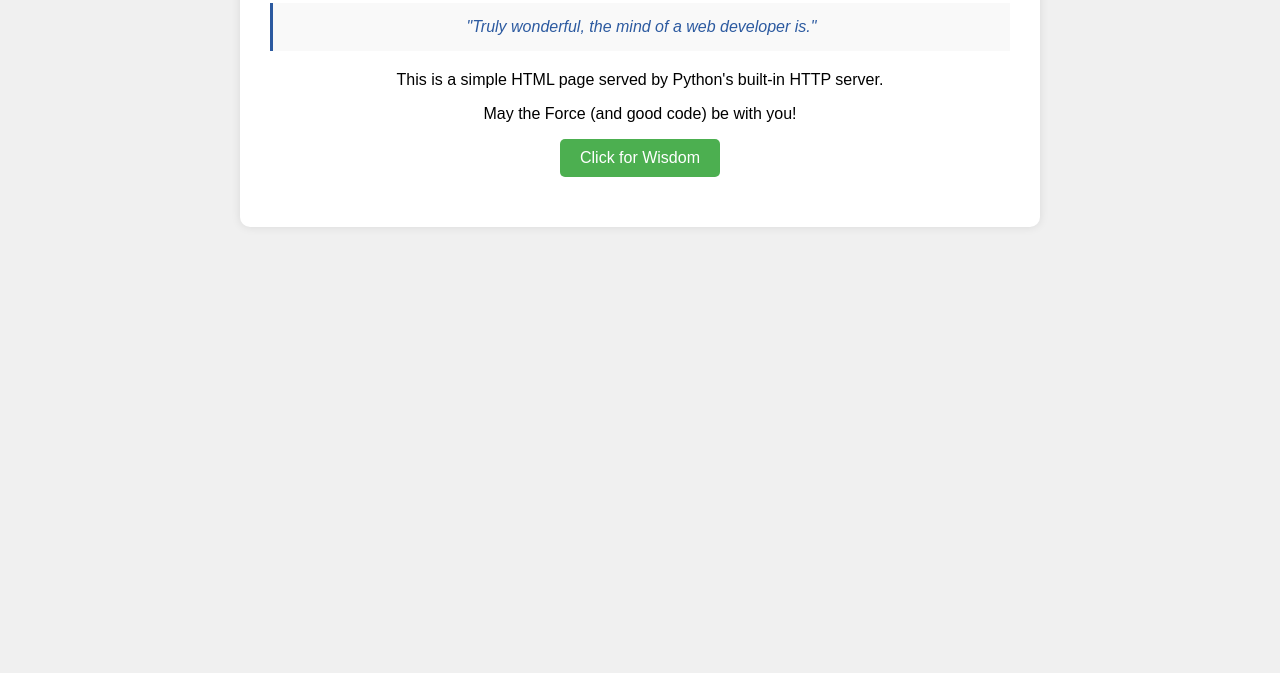
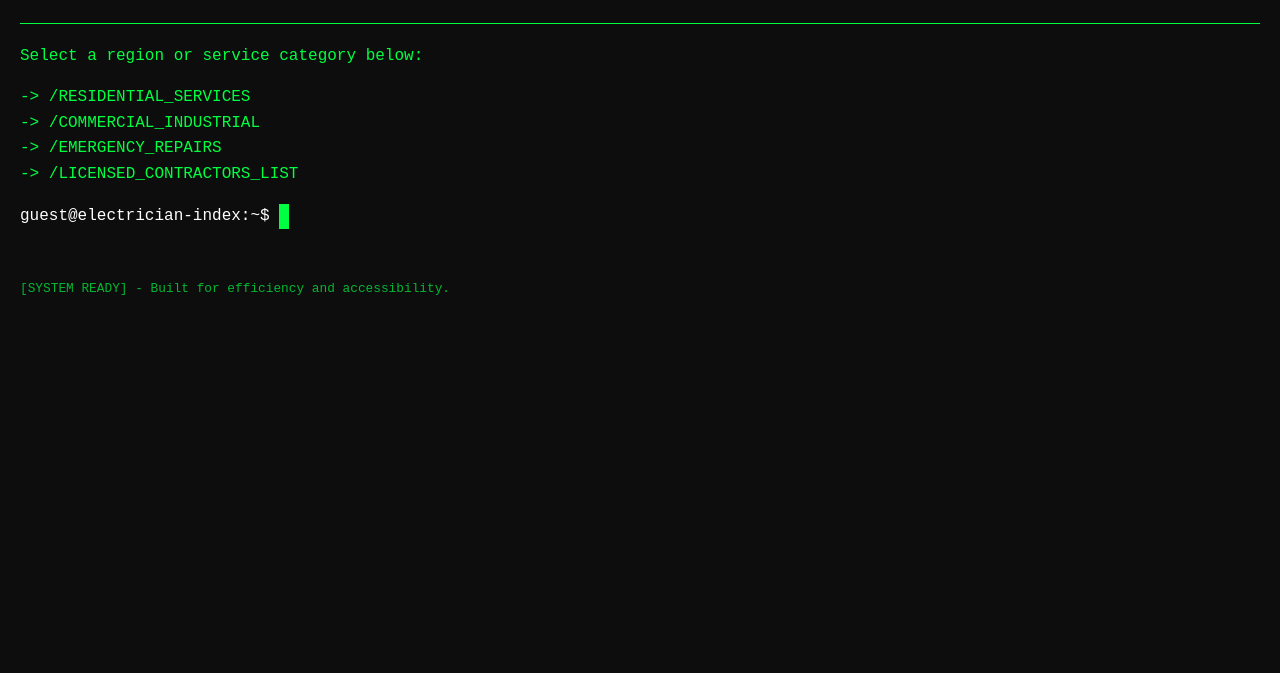
Before and after one commit to Turbo-the-tech-dev/ELECTRICIAN-INDEX, a website: page index.html in a window 1280 px wide. Shown: the part 127-800 px from the top of the page. Drawn offline with Linux system fonts and the light colour scheme.

Commit message:
Update index.html to simple Linux style

```diff
--- a/index.html
+++ b/index.html
@@ -3,68 +3,94 @@
 <head>
     <meta charset="UTF-8">
     <meta name="viewport" content="width=device-width, initial-scale=1.0">
-    <title>Yoda's Web Server</title>
+    <title>ELECTRICIAN-INDEX:~$</title>
     <style>
+        :root {
+            --bg-color: #0d0d0d;
+            --text-color: #00ff41; /* Classic Matrix/Terminal Green */
+            --accent-color: #ffffff;
+            --font-family: 'Courier New', Courier, monospace;
+        }
+
         body {
-            font-family: Arial, sans-serif;
-            max-width: 800px;
-            margin: 0 auto;
+            background-color: var(--bg-color);
+            color: var(--text-color);
+            font-family: var(--font-family);
+            margin: 0;
             padding: 20px;
-            background-color: #f0f0f0;
+            line-height: 1.6;
         }
-        .container {
-            background-color: white;
-            padding: 30px;
-            border-radius: 10px;
-            box-shadow: 0 0 10px rgba(0,0,0,0.1);
-            text-align: center;
+
+        header {
+            border-bottom: 1px solid var(--text-color);
+            margin-bottom: 20px;
+            padding-bottom: 10px;
         }
-        .yoda-quote {
-            font-style: italic;
-            color: #2c5aa0;
-            margin: 20px 0;
-            padding: 15px;
-            border-left: 3px solid #2c5aa0;
-            background-color: #f9f9f9;
+
+        .prompt { color: var(--accent-color); }
+
+        a {
+            color: var(--text-color);
+            text-decoration: none;
+            border: 1px transparent;
         }
-        button {
-            background-color: #4CAF50;
-            color: white;
-            padding: 10px 20px;
-            border: none;
-            border-radius: 5px;
-            cursor: pointer;
-            font-size: 16px;
+
+        a:hover {
+            background-color: var(--text-color);
+            color: var(--bg-color);
         }
-        button:hover {
-            background-color: #45a049;
+
+        .dir-list {
+            list-style: none;
+            padding: 0;
+        }
+
+        .dir-list li::before {
+            content: "-> ";
+        }
+
+        .cursor {
+            display: inline-block;
+            width: 10px;
+            background-color: var(--text-color);
+            animation: blink 1s infinite;
+        }
+
+        @keyframes blink {
+            0%, 50% { opacity: 1; }
+            51%, 100% { opacity: 0; }
+        }
+
+        footer {
+            margin-top: 50px;
+            font-size: 0.8rem;
+            opacity: 0.7;
         }
     </style>
 </head>
 <body>
-    <div class="container">
-        <h1>Welcome to Yoda's Web Server</h1>
-        <div class="yoda-quote">
-            "Truly wonderful, the mind of a web developer is."
-        </div>
-        <p>This is a simple HTML page served by Python's built-in HTTP server.</p>
-        <p>May the Force (and good code) be with you!</p>
-        <button onclick="showMessage()">Click for Wisdom</button>
-        <div id="wisdom" style="margin-top: 20px;"></div>
-    </div>
 
-    <script>
-        function showMessage() {
-            const wisdom = [
-                "Do or do not. There is no try.",
-                "Truly wonderful, the mind of a recursive programmer is.",
-                "Size matters not. Look at me. Judge me by my size, do you?",
-                "Fear is the path to the dark side.",
-                "Patience you must have. My young padawan."
-            ];
-            const randomWisdom = wisdom[Math.floor(Math.random() * wisdom.length)];
-            document.getElementById('wisdom').innerHTML = '<p><strong>Yoda Says:</strong> "' + randomWisdom + '"</p>';
-        }
-    </script>
+<header>
+    <div><span class="prompt">guest@electrician-index:~$</span> ls --directory</div>
+    <h1>ELECTRICIAN_INDEX_V1.0</h1>
+</header>
+
+<main>
+    <p>Select a region or service category below:</p>
+
+    <ul class="dir-list">
+        <li><a href="residential.html">/RESIDENTIAL_SERVICES</a></li>
+        <li><a href="commercial.html">/COMMERCIAL_INDUSTRIAL</a></li>
+        <li><a href="emergency.html">/EMERGENCY_REPAIRS</a></li>
+        <li><a href="contractors.html">/LICENSED_CONTRACTORS_LIST</a></li>
+    </ul>
+
+    <p><span class="prompt">guest@electrician-index:~$</span> <span class="cursor">&nbsp;</span></p>
+</main>
+
+<footer>
+    [SYSTEM READY] - Built for efficiency and accessibility.
+</footer>
+
 </body>
 </html>
```
